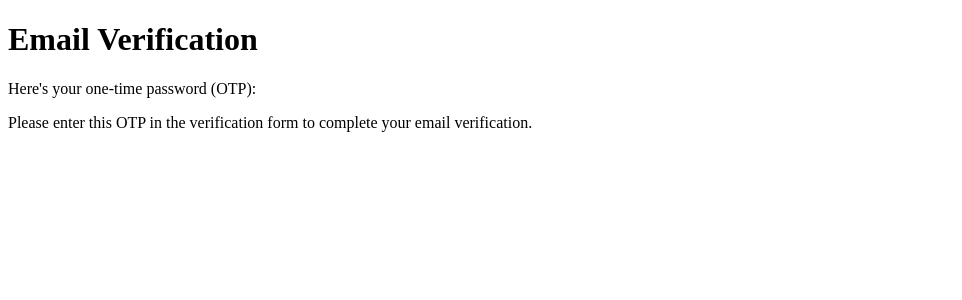
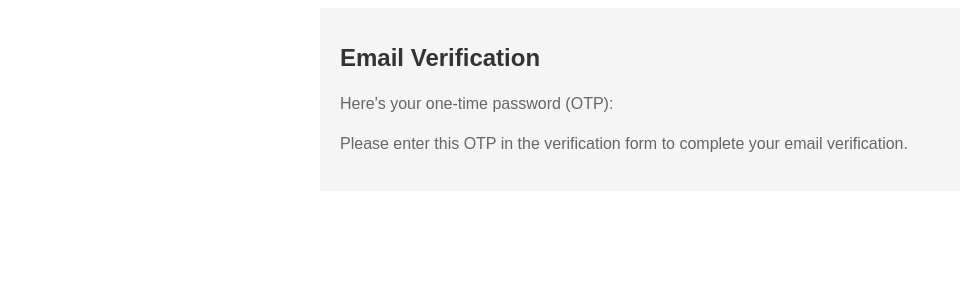
Before and after one commit to bilskyi/sophia, a Django app: template apps/user/templates/user/email_verification.html in a window 1280 px wide. Shown: the top 300 px of the page, without its empty margins (0-962 px from the left). Run offline with Django 4.2, Linux system fonts and the light colour scheme; the template is opened without the code that fills it, so the values that code supplies are empty.

Commit message:
email verification template

```diff
--- a/apps/user/templates/user/email_verification.html
+++ b/apps/user/templates/user/email_verification.html
@@ -1,7 +1,34 @@
-<!DOCTYPE html>
 <html>
 <head>
-  <title>Email Verification</title>
+  <style>
+    .container {
+      width: 100%;
+      max-width: 600px;
+      margin: 0 auto;
+      padding: 20px;
+      font-family: Arial, sans-serif;
+      background-color: #f5f5f5;
+    }
+
+    h1 {
+      color: #333;
+      font-size: 24px;
+      margin-bottom: 20px;
+    }
+
+    p {
+      color: #666;
+      font-size: 16px;
+      line-height: 1.5;
+      margin-bottom: 15px;
+    }
+
+    .otp {
+      font-size: 24px;
+      color: #007bff; /* Blue color for the OTP */
+      margin: 0;
+    }
+  </style>
 </head>
 <body>
   <div class="container">
--- a/apps/user/views.py
+++ b/apps/user/views.py
@@ -118,6 +118,9 @@ class VerifyOTPView(APIView):
 
 
 class ResendOTPView(APIView):
+
+    permission_classes = [IsAuthenticated]
+
     def post(self, request):
         serializer = VerifyUserSerializer(data=request.data)
         serializer.is_valid(raise_exception=True)
```
Also changed, not shown: apps/user/emails.py (+6 -3 lines).
